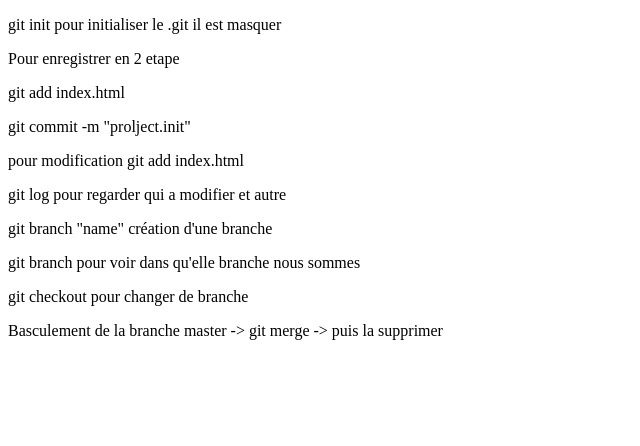
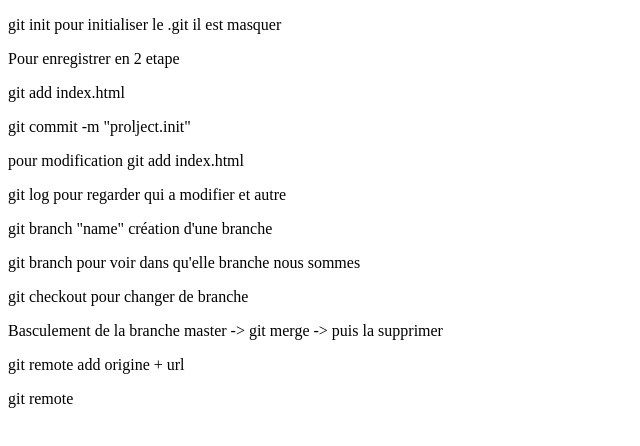
Before and after one commit to ManigoldGaetan/projectgit, a plain HTML site: page index.html in a window 1280 px wide. Shown: the whole page, without its empty margins (0-640 px from the left). Drawn offline with Linux system fonts and the light colour scheme.

Commit message:
Continue

```diff
--- a/index.html
+++ b/index.html
@@ -18,6 +18,8 @@
     <p>git checkout pour changer de branche</p>
 
     <p>Basculement de la branche master -> git merge -> puis la supprimer </p>
+    <p> git remote add origine + url</p>
+    <p>git remote</p>
 
 
 
```
